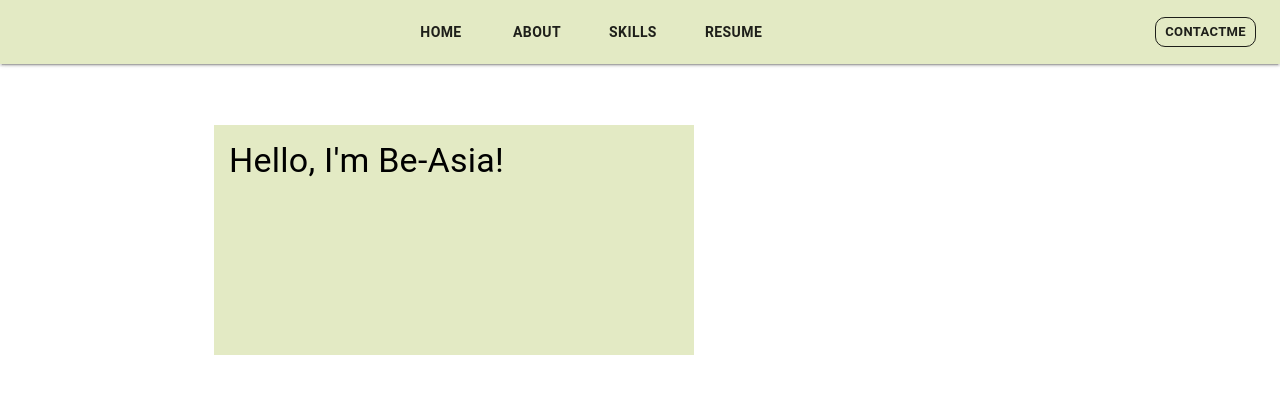
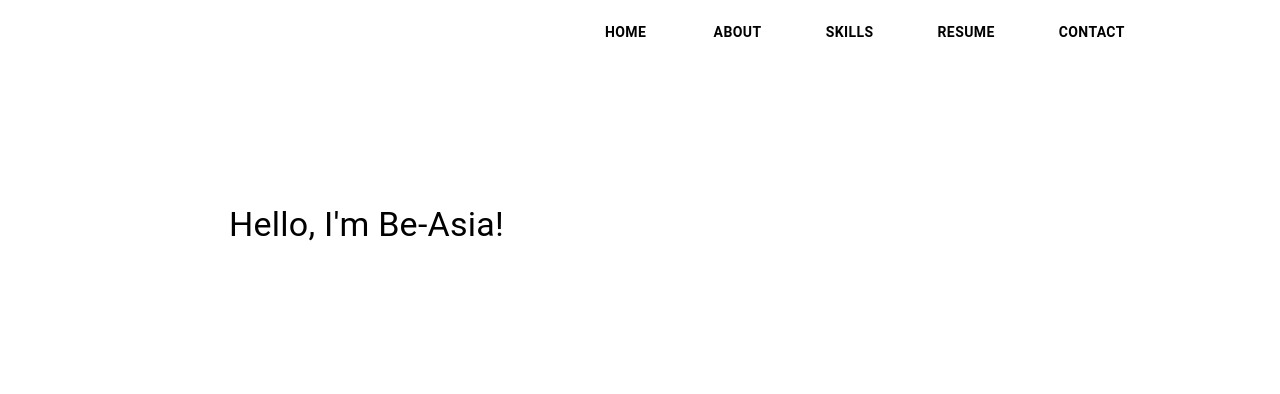
Before and after one commit to amerigirl/website, a React (Create React App) app: page / in a window 1280 px wide. Shown: the top 394 px of the page. Built offline with nearby package versions, Linux system fonts and the light colour scheme.

Commit message:
completed color upgrade

```diff
--- a/src/App.css
+++ b/src/App.css
@@ -2,16 +2,9 @@
   text-align: center;
 }
 
-.App-logo {
-  height: 40vmin;
-  pointer-events: none;
-}
 
-@media (prefers-reduced-motion: no-preference) {
-  .App-logo {
-    animation: App-logo-spin infinite 20s linear;
-  }
-}
+
+
 
 .App-header {
   background-color: #282c34;
@@ -27,12 +20,3 @@
 .App-link {
   color: #61dafb;
 }
-
-@keyframes App-logo-spin {
-  from {
-    transform: rotate(0deg);
-  }
-  to {
-    transform: rotate(360deg);
-  }
-}
--- a/src/App.js
+++ b/src/App.js
@@ -2,14 +2,12 @@ import "./App.css";
 import React from "react";
 import Navbar from "./Components/Navbar";
 import { createTheme, ThemeProvider } from "@mui/material/styles";
-import { teal } from "@mui/material/colors";
 import AboutMe from "./Components/AboutMe";
-
 
 const theme = createTheme({
   palette: {
     primary: {
-      main: "#dde5b6",
+      main: "#008080",
     },
   },
   components: {
--- a/src/Components/AboutMe.jsx
+++ b/src/Components/AboutMe.jsx
@@ -13,6 +13,7 @@ const AboutMe = () => {
         </Typography> */}
       <Container
         maxWidth="md"
+
         sx={{
           display: "flex",
           justifyContent: "left",
@@ -22,11 +23,11 @@ const AboutMe = () => {
       >
         <Box
           sx={{
-            backgroundColor: "primary.light",
             justifyContent: "center",
             height: "200px",
             width: "450px",
             padding: "15px",
+            borderRadius: "15px",
           }}
         >
           <Typography variant="h4" component="div">
--- a/src/Components/Navbar.jsx
+++ b/src/Components/Navbar.jsx
@@ -1,58 +1,35 @@
-import {
-  AppBar,
-  IconButton,
-  Toolbar,
-  Typography,
-  Button,
-  Stack, Box
-} from "@mui/material";
+import { AppBar, Toolbar, Stack } from "@mui/material";
 import React from "react";
-import SentimentSatisfiedAltIcon from "@mui/icons-material/SentimentSatisfiedAlt";
+import { styled } from "@mui/material/styles";
+import Button from "@mui/material/Button";
+
+// Define a reusable StyledButton
+const StyledButton = styled(Button)(({ theme }) => ({
+  fontWeight: "bold",
+  color: "black",
+  "&:hover": {
+    color: theme.palette.primary.main, // Use primary color on hover
+  },
+}));
 
 const Navbar = () => {
   return (
-    <AppBar sx={{ backgroundColor: "primary.light", boxShadow: 2 }}>
-      <Toolbar sx={{ height: "1rem" }}>
-        {/* <Box
-          component="img"
-          sx={{
-            height: "110px",
-            width: "210px",
-            marginRight: 2,
-            marginLeft: "-15px",
-            borderRadius: "5px",
-          }}
-          alt="Logo"
-          src="../../logo.png"
-        /> */}
-
+    <AppBar
+      position="static"
+      sx={{ backgroundColor: "transparent", boxShadow: "none" }}
+    >
+      <Toolbar sx={{ height: "4rem" }}>
         <Stack
           direction="row"
-          spacing={4}
-          sx={{ justifyContent: "center", width: "100%" }}
+          spacing={6}
+          sx={{ justifyContent: { xs: "center", md: "right" }, width: "90%" }}
         >
-          <Button color="inherit" sx={{ fontWeight: "bold" }}>
-            Home
-          </Button>
-          <Button color="inherit" sx={{ fontWeight: "bold" }}>
-            About
-          </Button>
-          <Button color="inherit" sx={{ fontWeight: "bold" }}>
-            Skills
-          </Button>
-          <Button color="inherit" sx={{ fontWeight: "bold" }}>
-            Resume
-          </Button>
-        </Stack>
-        <Stack direction="row" sx={{ justifyContent: "right" }}>
-          <Button
-            color="inherit"
-            variant="outlined"
-            size="small"
-            sx={{ fontWeight: "bold" }}
-          >
-            Contactme
-          </Button>
+          {/* Use StyledButton for all buttons */}
+          <StyledButton>Home</StyledButton>
+          <StyledButton>About</StyledButton>
+          <StyledButton>Skills</StyledButton>
+          <StyledButton>Resume</StyledButton>
+          <StyledButton>Contact</StyledButton>
         </Stack>
       </Toolbar>
     </AppBar>
```
Also changed, not shown: public/manifest.json.
